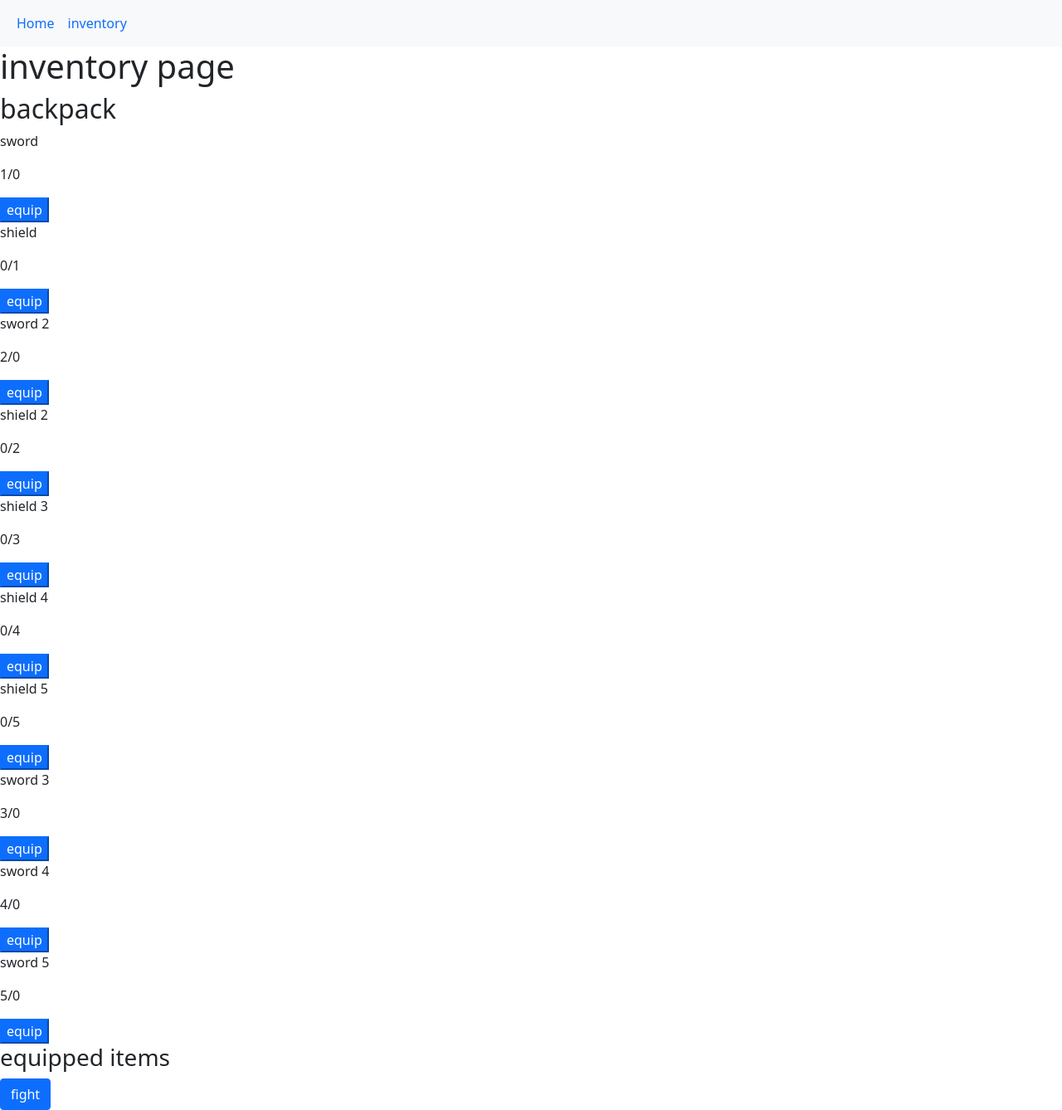
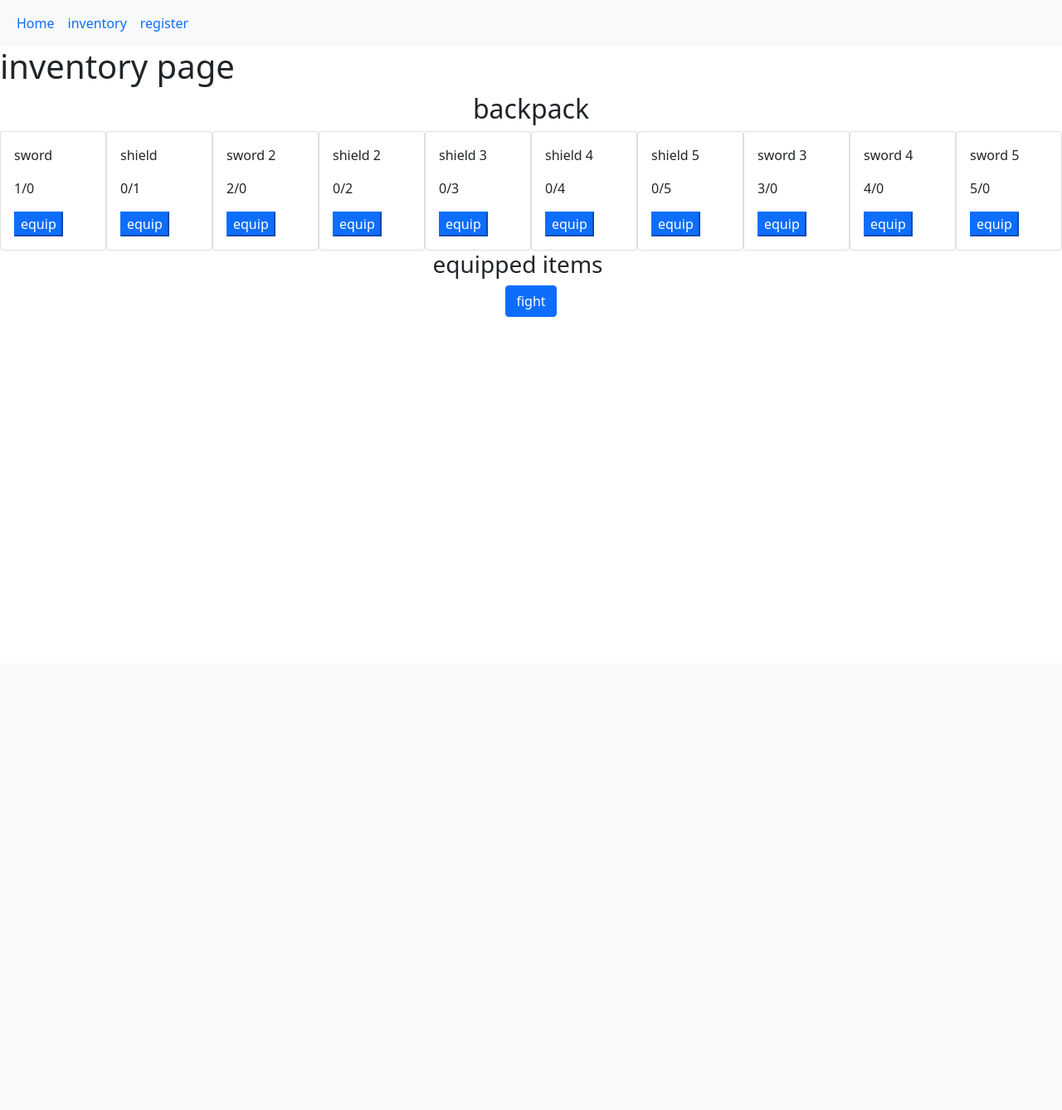
Before and after one commit to hieul98/PDX_capstone, a Django app: page /inventory/ in a window 1280 px wide. Shown: the whole page at 83% size. After the commit the page ends 382 px from the top, so only its background shows below. Run offline with Django 4.2, Linux system fonts and the light colour scheme; data comes from the database, SQL or seed files in the repository; both versions use the stored data as it was after the commit.

Commit message:
presentation version of captstone project

```diff
--- a/final_project_game/final_project_game/settings.py
+++ b/final_project_game/final_project_game/settings.py
@@ -116,7 +116,7 @@ USE_TZ = True
 # Static files (CSS, JavaScript, Images)
 # https://docs.djangoproject.com/en/4.1/howto/static-files/
 
-STATIC_URL = 'static/'
+STATIC_URL = 'main_game_app/static/'
 
 # Default primary key field type
 # https://docs.djangoproject.com/en/4.1/ref/settings/#default-auto-field
--- a/final_project_game/final_project_game/urls.py
+++ b/final_project_game/final_project_game/urls.py
@@ -17,11 +17,16 @@ from django.contrib import admin
 from django.urls import path
 from main_game_app import views
 from main_game_app.views import inventory
+from django.conf import settings
+from django.conf.urls.static import static
 
 urlpatterns = [
     path('admin/', admin.site.urls),
     path('',views.landing, name='landing'),
     path('inventory/', inventory.as_view(), name='inventory_page'),
     path('fight/', views.fight, name='fight_page'),
-    path('move-data/', views.move_data, name="move_data")
-]
+    path('move_data/', views.move_data, name="move_data"),
+    path('login/', views.login_page, name="login" ),
+    path('register/', views.register, name="register"),
+    path('profile/', views.profile, name='profile'),
+] + static(settings.STATIC_URL, document_root=settings.STATIC_ROOT)
--- a/final_project_game/main_game_app/models.py
+++ b/final_project_game/main_game_app/models.py
@@ -6,5 +6,6 @@ class item(models.Model):
     name = models.CharField(max_length=500)
     defense = models.IntegerField()
     attack = models.IntegerField()
+    image = models.ImageField(upload_to='main_game_app/static/')
     def __str__(self):
         return self.name
--- a/final_project_game/main_game_app/templates/base.html
+++ b/final_project_game/main_game_app/templates/base.html
@@ -25,6 +25,9 @@
           <li class="nav-item">
             <a class="nav-link" href="{% url 'inventory_page' %}">inventory</a>
           </li>
+          <li class="nav-item">
+            <a class="nav-link" href="{% url 'register' %}">register</a>
+          </li>
         </ul>
       </div>
     </div>
--- a/final_project_game/main_game_app/templates/inventory.html
+++ b/final_project_game/main_game_app/templates/inventory.html
@@ -1,27 +1,37 @@
 {% extends 'base.html' %}
 {% block content %}
 {% load static %}
+
 <h1>inventory page</h1>
 
-<div class="container-flex" id="backback">
+<div  class="d-flex justify-content-center" id="backback">
     <h2>backpack</h2>
+</div>
+<div class="d-flex justify-content-center align-items-center">
     {% for item in items %}
-    <div class="data-model" id="{{ item.id }}">
-        <p>{{ item.name }}</p>
-        <p>{{item.attack}}/{{item.defense}}</p>
-        <!-- <img src="{% static 'stick.png' %}" alt="{{item.name}}" class="image-fluid"> -->
-        <button type="button" class="btnMove btn-primary">equip</button>
+    <div class="card" style="width: 18rem;">
+        <!-- <img src="{{ item.image }}" alt="imagine image here" class="card-img-top"> -->
+        <div class="card-body">
+            <div class="data-model" id="{{ item.id }}">
+                <p>{{ item.name }}</p>
+                <p>{{item.attack}}/{{item.defense}}</p>
+                <button type="button" class="btnMove btn-primary">equip</button>
+            </div>
+        </div>
     </div>
-    {% endfor %}
+        {% endfor %}
+</div>
+
+<div class="d-flex justify-content-center align-items-center">
+    <h3>equipped items</h3>
+    <ul id="equipped_area">
 
     </ul>
 </div>
 
-<div class="container-flex" id="equipped_area">
-    <h3>equipped items</h3>
+<div class="d-flex justify-content-center">
+<button class="btn btn-primary mx-auto" onclick="fight_page()" id="fight_button">fight</button>
 </div>
-<button class="btn btn-primary" onclick="fight_page()" id="fight_button">fight</button>
-
 <script src="https://code.jquery.com/jquery-3.6.0.min.js"></script>
 <script src="{% static 'functionality.js' %}"></script>
 {% endblock %}
--- a/final_project_game/main_game_app/templates/landing.html
+++ b/final_project_game/main_game_app/templates/landing.html
@@ -3,7 +3,7 @@
 <div class="container-fluid text text-center">
 <h1>Welcome</h1>
 <p> battle enemies </p>
-<p> collect gear and grow stronger</p>
+<p> collect gear</p>
 <p> create an account now</p>
 </div>
 {% endblock %}
--- a/final_project_game/main_game_app/views.py
+++ b/final_project_game/main_game_app/views.py
@@ -3,16 +3,29 @@ from django.shortcuts import render, redirect
 from django.template import loader
 from .models import item
 from django.views.generic import View
+from django import forms
+from django.contrib.auth.forms import UserCreationForm
 import random
-# Create your views here.
+from django.views.decorators.csrf import csrf_exempt
 
+# Create your views here
 
 def landing(request):
     return render(request, 'landing.html')
+class RegisterForm(UserCreationForm):
+    pass
+def register(request):
+    form = RegisterForm()
+    return render(request, "register_page.html", {'form':form})
+
+def login_page(request):
+    return render(request, "login_page.html")
+
+def profile(request):
+    return render(request, "profile_page.html")
 
 
 def fight(request):
-    # if request == "POST":
     all_objects = item.objects.all()
     random_item_1 = random.choice(all_objects)
     random_item_2 = random.choice(all_objects)
@@ -25,20 +38,6 @@ def fight(request):
         "random_item_2": random_item_2,
     }
     return render(request, 'fight_page.html', context)
-    # else:
-    #     all_objects = item.objects.all()
-    #     random_item_1 = random.choice(all_objects)
-    #     random_item_2 = random.choice(all_objects)
-    #     ai_attack = random_item_1.attack + random_item_2.attack
-    #     ai_defense = random_item_1.defense + random_item_2.defense
-    #     context = {
-    #         "ai_attack" : ai_attack,
-    #         "ai_defense" : ai_defense,
-    #         "random_item_1" : random_item_1,
-    #         "random_item_2" : random_item_2,
-    #     }
-    #     return render(request, 'fight_page.html', context)
-
 
 class inventory(View):
     def get(self, request):
@@ -48,7 +47,6 @@ class inventory(View):
             "items": items,
         }
         return HttpResponse(template.render(context, request))
-        # return HttpResponse("inventory.html")
 
     def post(self, request):
         items = item.objects.all
@@ -59,8 +57,8 @@ class inventory(View):
             "data": data,
         }
         return HttpResponse(template.render(context, request))
-        # return HttpResponse("inventory.html")
 
+@csrf_exempt
 def move_data(request):
     if request.method == 'POST':
         data_models = request.POST.getlist('dataModels')
@@ -70,8 +68,8 @@ def move_data(request):
                 context = {
                     "data_model" : data_model,
                 }
+                return redirect('fight_page', context)
             except item.DoesNotExist:
                 return HttpResponse('Data model not found', status=404)
-        return redirect('fight_page', context)
     else:
         return HttpResponse('Invalid request', status=405)
```
Also changed, not shown: final_project_game/main_game_app/templates/fight_page.html (+8 -4 lines), final_project_game/main_game_app/templates/register_page.html (added, +9 -0 lines), final_project_game/db.sqlite3, final_project_game/main_game_app/migrations/0010_item_image.py (added), final_project_game/main_game_app/migrations/0011_alter_item_image.py (added), final_project_game/main_game_app/migrations/0012_alter_item_image.py (added), final_project_game/main_game_app/static/Stick.png (added), final_project_game/main_game_app/templates/login_page.html (added), final_project_game/main_game_app/templates/profile_page.html (added).
